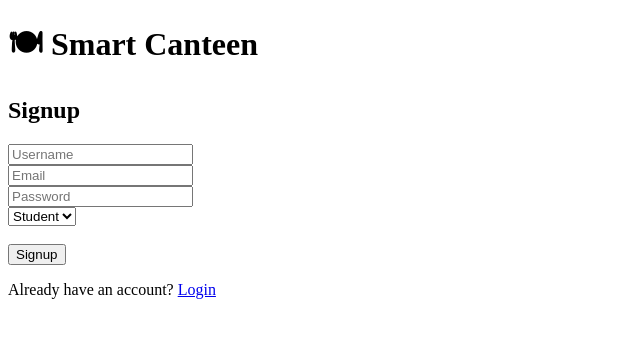
After one commit to 23101048-mysha/Smart-Canteen, a Django app: page /signup/ in a window 1280 px wide. The commit adds this page. Shown: the top 338 px of the page, without its empty margins (0-640 px from the left). Run offline with Django 5.2, Linux system fonts and the light colour scheme.

Commit message:
first commit

```diff
--- a/SmartCanteen/settings.py
+++ b/SmartCanteen/settings.py
@@ -37,6 +37,7 @@ INSTALLED_APPS = [
     'django.contrib.sessions',
     'django.contrib.messages',
     'django.contrib.staticfiles',
+    'SmartCanteen',
 ]
 
 MIDDLEWARE = [
--- a/SmartCanteen/urls.py
+++ b/SmartCanteen/urls.py
@@ -14,10 +14,19 @@ Including another URLconf
     1. Import the include() function: from django.urls import include, path
     2. Add a URL to urlpatterns:  path('blog/', include('blog.urls'))
 """
-from django.contrib import admin
+
 from django.urls import path
 from . import views
+
 urlpatterns = [
-    path('admin/', admin.site.urls),
-    path('', views.home),
+    path('', views.home, name='home'),
+
+    path('login/', views.login_view, name='login'),
+    path('signup/', views.signup_view, name='signup'),
+
+    # 🔥 dashboards (names MUST match)
+    path('student/', views.student_dashboard, name='student_dashboard'),
+    path('staff/', views.staff_dashboard, name='staff_dashboard'),
+
+    path('logout/', views.logout_view, name='logout'),
 ]
--- a/SmartCanteen/views.py
+++ b/SmartCanteen/views.py
@@ -1,4 +1,74 @@
-from django.shortcuts import render
+from django.shortcuts import render, redirect
+from django.contrib.auth.models import User
+from django.contrib.auth import authenticate, login, logout
+from django.contrib.auth.decorators import login_required
+
 
 def home(request):
     return render(request, 'home.html')
+
+
+# 🔹 Signup
+def signup_view(request):
+    if request.method == 'POST':
+        username = request.POST.get('username')
+        email = request.POST.get('email')
+        password = request.POST.get('password')
+        role = request.POST.get('role')
+
+        if User.objects.filter(username=username).exists():
+            return render(request, 'signup.html', {'error': 'Username already exists'})
+
+        user = User.objects.create_user(username=username, email=email, password=password)
+
+        # role save (staff হলে is_staff=True)
+        user.is_staff = (role == "staff")
+        user.save()
+
+        return redirect('login')
+
+    return render(request, 'signup.html')
+
+
+# 🔹 Login
+def login_view(request):
+    if request.method == 'POST':
+        username = request.POST.get('username')
+        password = request.POST.get('password')
+        role = request.POST.get('role')
+
+        user = authenticate(request, username=username, password=password)
+
+        if user is not None:
+            # role check
+            if role == "staff" and user.is_staff:
+                login(request, user)
+                return redirect('staff_dashboard')
+
+            elif role == "student" and not user.is_staff:
+                login(request, user)
+                return redirect('student_dashboard')
+
+            else:
+                return render(request, 'login.html', {'error': 'Role mismatch ❌'})
+
+        return render(request, 'login.html', {'error': 'Invalid username/password ❌'})
+
+    return render(request, 'login.html')
+
+
+# 🔹 Dashboards (login required)
+@login_required
+def student_dashboard(request):
+    return render(request, 'student_dashboard.html')
+
+
+@login_required
+def staff_dashboard(request):
+    return render(request, 'staff_dashboard.html')
+
+
+# 🔹 Logout (optional but useful)
+def logout_view(request):
+    logout(request)
+    return redirect('login')
--- /dev/null
+++ b/templates/signup.html
@@ -0,0 +1,35 @@
+<!DOCTYPE html>
+<html lang="en">
+<head>
+    <meta charset="UTF-8">
+    <title>Signup - Smart Canteen</title>
+
+</head>
+<body>
+
+<div class="container">
+    <h1>🍽 Smart Canteen</h1>
+    <h2>Signup</h2>
+
+    {% load static %}
+
+<form method="POST" action="{% url 'signup' %}">
+    {% csrf_token %}
+
+    <input type="text" name="username" placeholder="Username"><br>
+    <input type="email" name="email" placeholder="Email"><br>
+    <input type="password" name="password" placeholder="Password"><br>
+
+    <!-- 🔥 Role -->
+    <select name="role">
+        <option value="student">Student</option>
+        <option value="staff">Staff</option>
+    </select><br><br>
+
+    <button type="submit">Signup</button>
+</form>
+    <p>Already have an account? <a href="/">Login</a></p>
+</div>
+
+</body>
+</html>
--- /dev/null
+++ b/templates/staff_dashboard.html
@@ -0,0 +1,4 @@
+<h1>👨‍💼 Staff Dashboard</h1>
+<p>Welcome {{ request.user.username }}</p>
+
+<a href="{% url 'logout' %}">Logout</a>
--- /dev/null
+++ b/templates/student_dashboard.html
@@ -0,0 +1,4 @@
+<h1>🎓 Student Dashboard</h1>
+<p>Welcome {{ request.user.username }}</p>
+
+<a href="{% url 'logout' %}">Logout</a>
```
Also changed, not shown: templates/home.html (+11 -4 lines), templates/login.html (added, +31 -0 lines), db.sqlite3.
